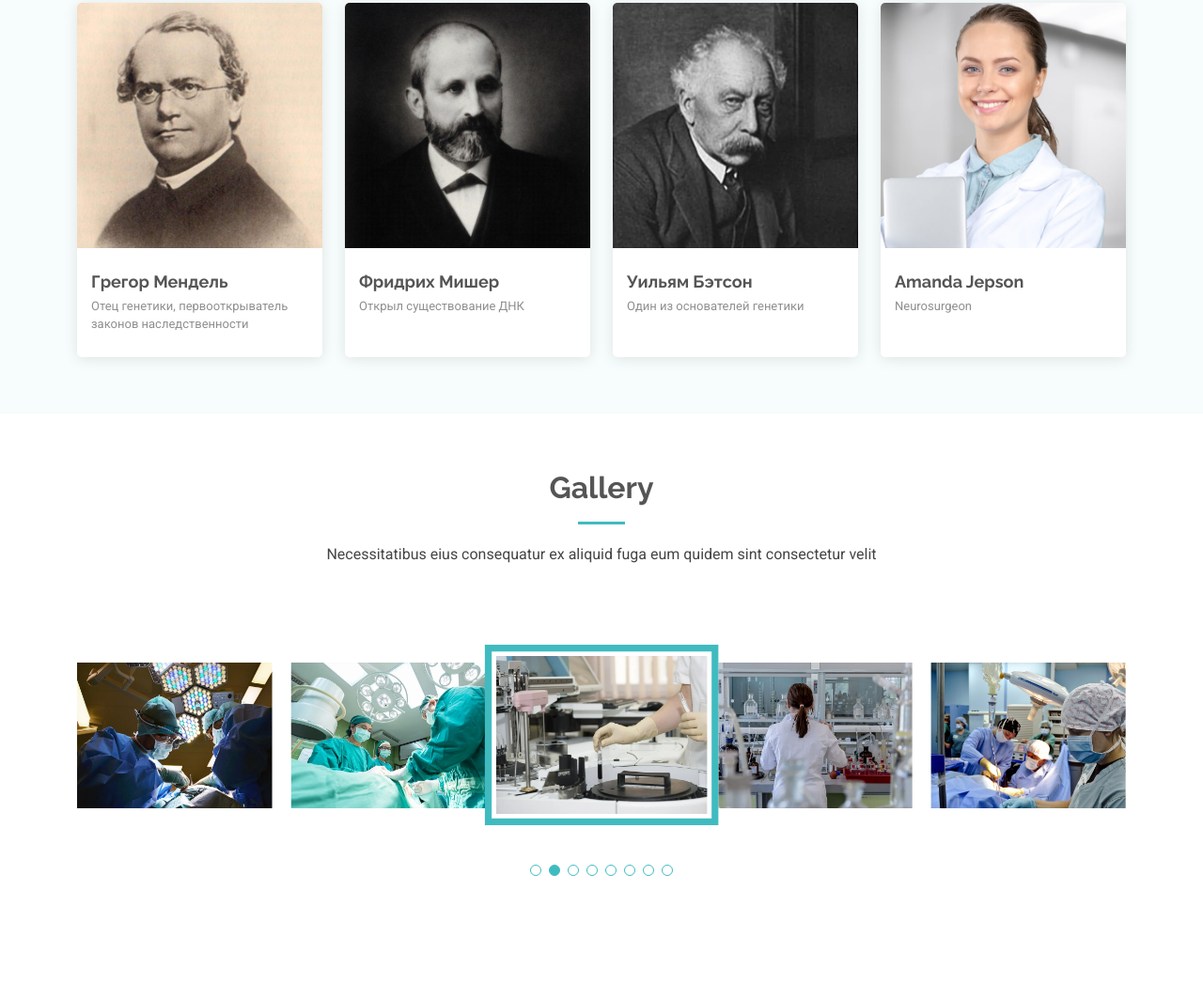
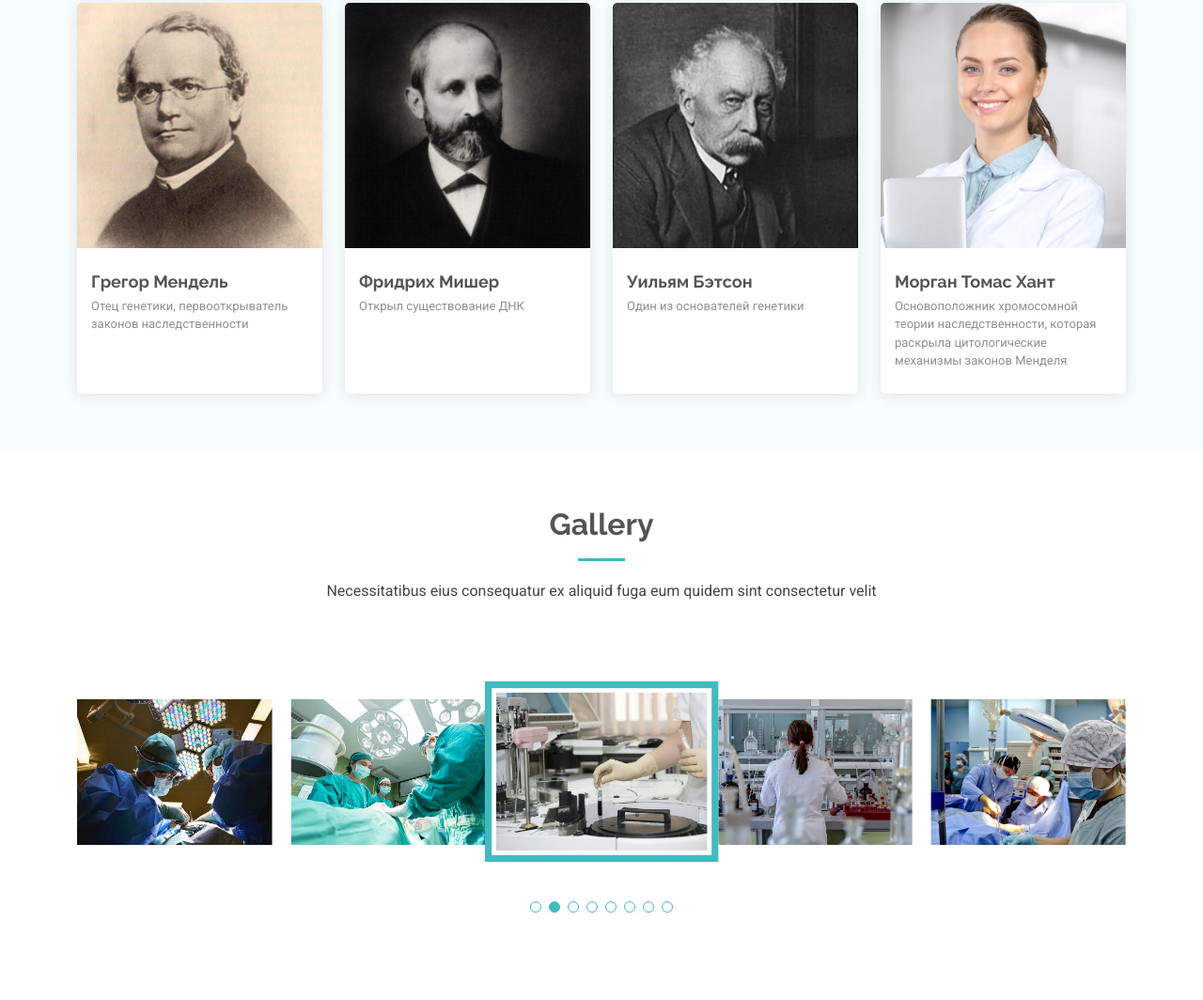
Before and after one commit to Oxyfoxys/genetics, a plain HTML site: page index.html in a window 1280 px wide. Shown: the part 6055-7119 px from the top of the page at 94% size. Drawn offline with Linux system fonts and the light colour scheme.

Commit message:
update text

```diff
--- a/index.html
+++ b/index.html
@@ -741,8 +741,8 @@
                 </div>
               </div>
               <div class="member-info">
-                <h4>Amanda Jepson</h4>
-                <span>Neurosurgeon</span>
+                <h4>Морган Томас Хант</h4>
+                <span>Основоположник хромосомной теории наследственности, которая раскрыла цитологические механизмы законов Менделя</span>
               </div>
             </div>
           </div><!-- End Team Member -->
```
